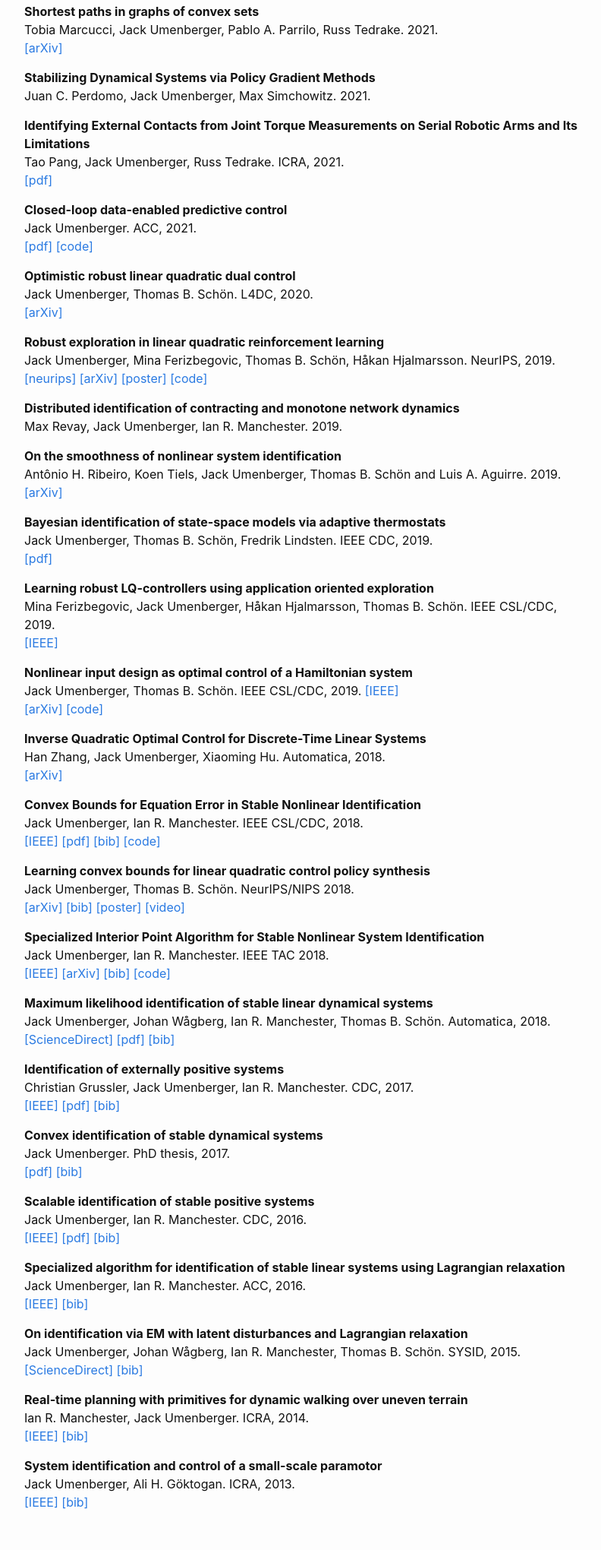
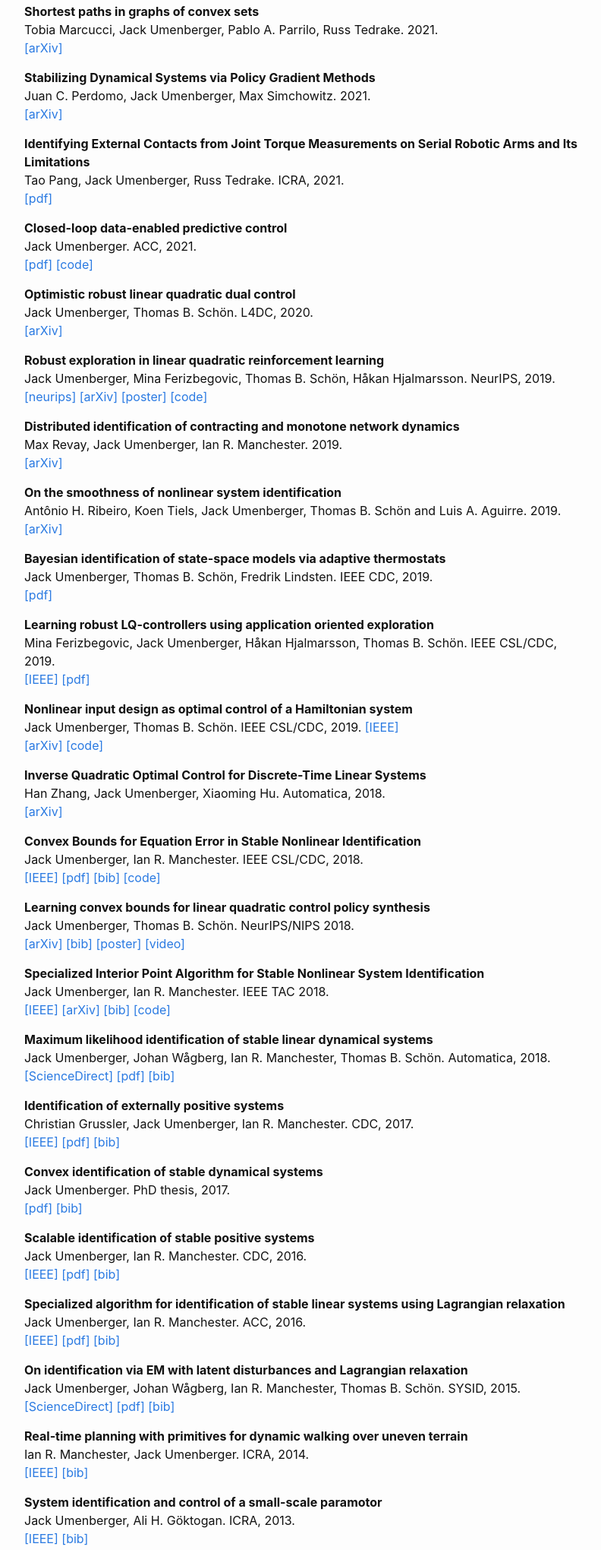
Before and after one commit to umenberger/umenberger.github.io, a plain HTML site: page publications.html in a window 1280 px wide. Shown: the part 200-2240 px from the top of the page at 76% size, without its empty margins (238-1030 px from the left). Drawn offline with nearby package versions, Linux system fonts and the light colour scheme; some packages are replaced by stand-ins of ours.

Commit message:
new pdfs

```diff
--- a/feed.xml
+++ b/feed.xml
@@ -1,4 +1,4 @@
-<?xml version="1.0" encoding="utf-8"?><feed xmlns="http://www.w3.org/2005/Atom" ><generator uri="https://jekyllrb.com/" version="3.8.3">Jekyll</generator><link href="http://localhost:4000/feed.xml" rel="self" type="application/atom+xml" /><link href="http://localhost:4000/" rel="alternate" type="text/html" /><updated>2021-07-23T22:15:58-04:00</updated><id>http://localhost:4000/</id><title type="html">Jack Umenberger</title><subtitle>research on machine learning, robotics, and control.</subtitle><entry><title type="html">Welcome to Jekyll!</title><link href="http://localhost:4000/jekyll/update/2018/07/15/welcome-to-jekyll.html" rel="alternate" type="text/html" title="Welcome to Jekyll!" /><published>2018-07-15T18:54:54-04:00</published><updated>2018-07-15T18:54:54-04:00</updated><id>http://localhost:4000/jekyll/update/2018/07/15/welcome-to-jekyll</id><content type="html" xml:base="http://localhost:4000/jekyll/update/2018/07/15/welcome-to-jekyll.html">&lt;p&gt;You’ll find this post in your &lt;code class=&quot;highlighter-rouge&quot;&gt;_posts&lt;/code&gt; directory. Go ahead and edit it and re-build the site to see your changes. You can rebuild the site in many different ways, but the most common way is to run &lt;code class=&quot;highlighter-rouge&quot;&gt;jekyll serve&lt;/code&gt;, which launches a web server and auto-regenerates your site when a file is updated.&lt;/p&gt;
+<?xml version="1.0" encoding="utf-8"?><feed xmlns="http://www.w3.org/2005/Atom" ><generator uri="https://jekyllrb.com/" version="3.8.3">Jekyll</generator><link href="http://localhost:4000/feed.xml" rel="self" type="application/atom+xml" /><link href="http://localhost:4000/" rel="alternate" type="text/html" /><updated>2021-10-19T18:14:47-04:00</updated><id>http://localhost:4000/</id><title type="html">Jack Umenberger</title><subtitle>research on machine learning, robotics, and control.</subtitle><entry><title type="html">Welcome to Jekyll!</title><link href="http://localhost:4000/jekyll/update/2018/07/15/welcome-to-jekyll.html" rel="alternate" type="text/html" title="Welcome to Jekyll!" /><published>2018-07-15T18:54:54-04:00</published><updated>2018-07-15T18:54:54-04:00</updated><id>http://localhost:4000/jekyll/update/2018/07/15/welcome-to-jekyll</id><content type="html" xml:base="http://localhost:4000/jekyll/update/2018/07/15/welcome-to-jekyll.html">&lt;p&gt;You’ll find this post in your &lt;code class=&quot;highlighter-rouge&quot;&gt;_posts&lt;/code&gt; directory. Go ahead and edit it and re-build the site to see your changes. You can rebuild the site in many different ways, but the most common way is to run &lt;code class=&quot;highlighter-rouge&quot;&gt;jekyll serve&lt;/code&gt;, which launches a web server and auto-regenerates your site when a file is updated.&lt;/p&gt;
 
 &lt;p&gt;To add new posts, simply add a file in the &lt;code class=&quot;highlighter-rouge&quot;&gt;_posts&lt;/code&gt; directory that follows the convention &lt;code class=&quot;highlighter-rouge&quot;&gt;YYYY-MM-DD-name-of-post.ext&lt;/code&gt; and includes the necessary front matter. Take a look at the source for this post to get an idea about how it works.&lt;/p&gt;
 
--- a/publications.html
+++ b/publications.html
@@ -55,7 +55,7 @@ Tobia Marcucci, Jack Umenberger, Pablo A. Parrilo, Russ Tedrake. 2021.<br />
 
 <p><strong>Stabilizing Dynamical Systems via Policy Gradient Methods</strong><br />
 Juan C. Perdomo, Jack Umenberger, Max Simchowitz. 2021.<br />
-<!-- [[pdf]](pdfs/contact21.pdf) --></p>
+<a href="https://arxiv.org/pdf/2110.06418.pdf">[arXiv]</a></p>
 
 <p><strong>Identifying  External  Contacts  from  Joint  Torque  Measurements  on Serial  Robotic  Arms  and  Its  Limitations</strong><br />
 Tao Pang, Jack Umenberger, Russ Tedrake. ICRA, 2021.<br />
@@ -79,7 +79,7 @@ Jack Umenberger, Mina Ferizbegovic, Thomas B. Schön, Håkan Hjalmarsson. NeurIP
 
 <p><strong>Distributed identification of contracting and monotone network dynamics</strong><br />
 Max Revay, Jack Umenberger, Ian R. Manchester. 2019. <br />
-<!-- [[arXiv]](https://arxiv.org/abs/1905.00820) --></p>
+<a href="https://arxiv.org/pdf/2107.14309.pdf">[arXiv]</a></p>
 
 <p><strong>On the smoothness of nonlinear system identification</strong><br />
 Antônio H. Ribeiro, Koen Tiels, Jack Umenberger, Thomas B. Schön and Luis A. Aguirre. 2019. <br />
@@ -95,6 +95,7 @@ Jack Umenberger, Thomas B. Schön, Fredrik Lindsten. IEEE CDC, 2019.<br />
 <p><strong>Learning robust LQ-controllers using application oriented exploration</strong><br />
 Mina Ferizbegovic, Jack Umenberger, Håkan Hjalmarsson, Thomas B. Schön. IEEE CSL/CDC, 2019.<br />
 <a href="https://ieeexplore.ieee.org/document/8732482">[IEEE]</a>
+<a href="pdfs/mina19.pdf">[pdf]</a>
 <!-- [[arXiv]](https://arxiv.org/abs/1903.02250) -->
 <!-- [[code]](https://github.com/umenberger/hmc_input_design)  --></p>
 
@@ -158,11 +159,13 @@ Jack Umenberger, Ian R. Manchester. CDC, 2016.<br />
 <p><strong>Specialized algorithm for identification of stable linear systems using Lagrangian relaxation</strong><br />
 Jack Umenberger, Ian R. Manchester. ACC, 2016.<br />
 <a href="https://ieeexplore.ieee.org/document/7525034/">[IEEE]</a>
+<a href="pdfs/acc16.pdf">[pdf]</a>
 <a href="bibtex/umenberger16specialized.bib">[bib]</a></p>
 
 <p><strong>On identification via EM with latent disturbances and Lagrangian relaxation</strong><br />
 Jack Umenberger, Johan Wågberg, Ian R. Manchester, Thomas B. Schön. SYSID, 2015.<br />
 <a href="https://www.sciencedirect.com/science/article/pii/S2405896315027263">[ScienceDirect]</a>
+<a href="pdfs/sysid15.pdf">[pdf]</a>
 <a href="bibtex/umenberger15em.bib">[bib]</a></p>
 
 <p><strong>Real-time planning with primitives for dynamic walking over uneven terrain</strong><br />
```
Also changed, not shown: 4 other files.
